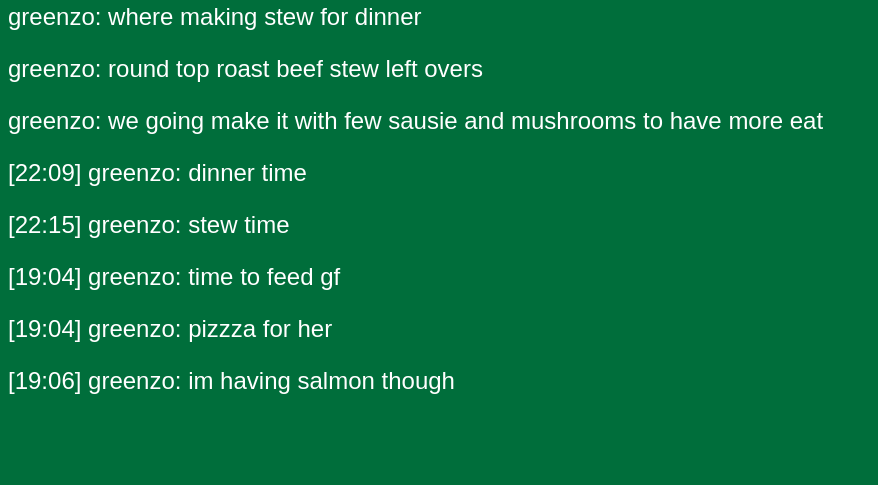
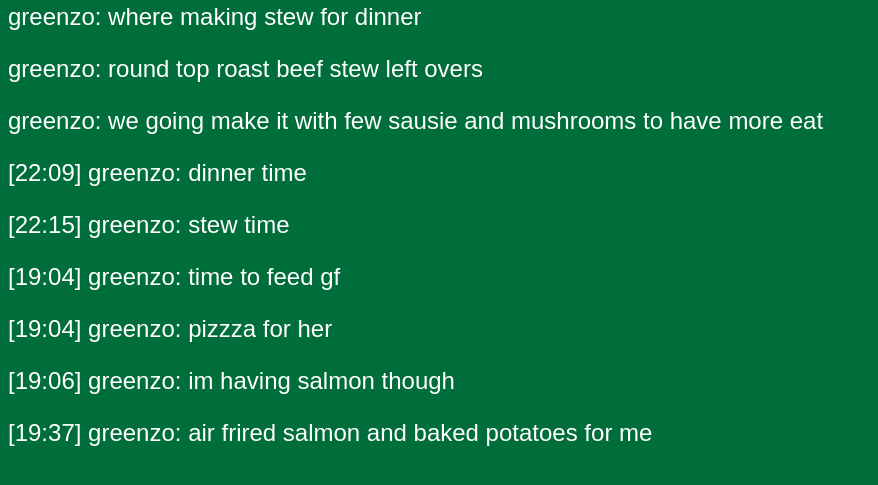
Before and after one commit to hungryirish/whatisgreenzohavingfordinner, a plain HTML site: page index.html in a window 1280 px wide. Shown: the part 79-564 px from the top of the page, without its empty margins (0-878 px from the left). Drawn offline with Linux system fonts and the light colour scheme.

Commit message:
Update index.html

```diff
--- a/index.html
+++ b/index.html
@@ -30,6 +30,7 @@
 		<p> [19:04] greenzo: time to feed gf</p>
 		<p> [19:04] greenzo: pizzza for her</p>
 		<p> [19:06] greenzo: im having salmon though </p>
+		<p> [19:37] greenzo: air frired salmon and baked potatoes for me </p>
 
 	</body>
 </html>
```
